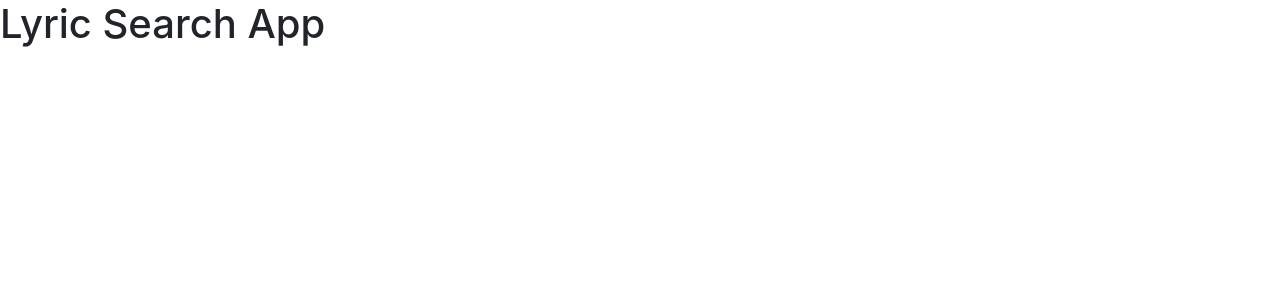
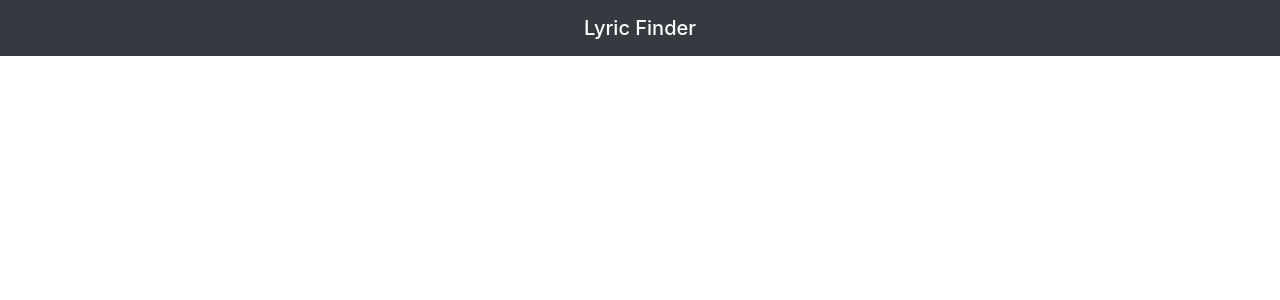
Before and after one commit to denis-fominykh/lyric-search-app-react, a React (Create React App) app: page / in a window 1280 px wide. Shown: the top 300 px of the page. Built offline with nearby package versions, Linux system fonts and the light colour scheme.

Commit message:
creating the navbar component

```diff
--- a/src/App.js
+++ b/src/App.js
@@ -1,10 +1,12 @@
 import React from 'react';
 import './App.scss';
+
+import { Navbar } from './components/layout/Navbar';
 
 export function App() {
   return (
     <div className="App">
-      <h1>Lyric Search App</h1>
+      <Navbar />
     </div>
   );
 }
--- /dev/null
+++ b/src/components/layout/Navbar.js
@@ -0,0 +1,9 @@
+import React from 'react';
+
+export const Navbar = () => {
+  return (
+    <nav className="navbar navbar-dark bg-dark mb-5">
+      <span className="navbar-brand mb-0 h1 mx-auto">Lyric Finder</span>
+    </nav>
+  );
+};
```
